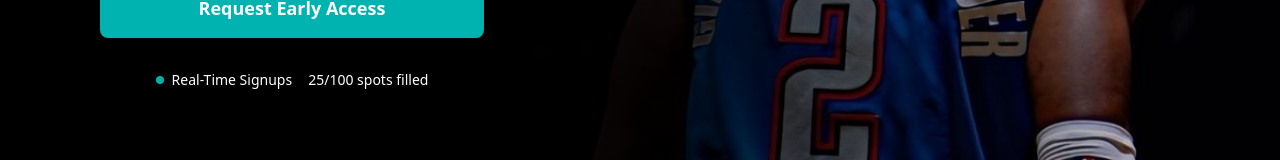
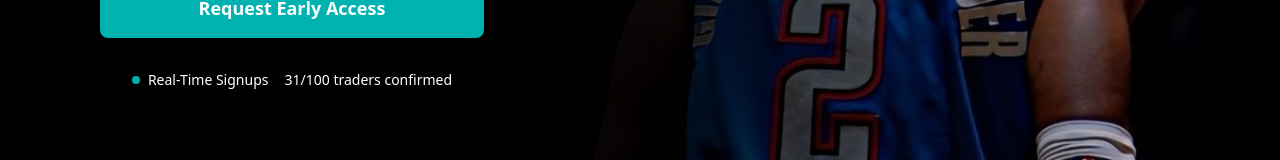
Before and after one commit to aayoawoyemi/courtsharelandingpage, a Next.js app: page / in a window 1280 px wide. Shown: the part 557-717 px from the top of the page. Built offline with nearby package versions, Linux system fonts and the light colour scheme.

Commit message:
feat: Update signup count to 31 and fix favicon conflict

```diff
--- a/src/components/WaitlistForm.tsx
+++ b/src/components/WaitlistForm.tsx
@@ -7,7 +7,7 @@ export default function WaitlistForm() {
   const [submitted, setSubmitted] = useState(false);
 
   // Fixed counter without auto-incrementing
-  const signupCount = 25;
+  const signupCount = 31;
   const totalSpots = 100;
 
   const handleSubmit = (e: React.FormEvent) => {
@@ -83,7 +83,7 @@ export default function WaitlistForm() {
           <span>Real-Time Signups</span>
         </div>
 
-        <span>{signupCount}/{totalSpots} spots filled</span>
+        <span>{signupCount}/{totalSpots} traders confirmed</span>
       </div>
     </div>
   );
```
Also changed, not shown: 1 other file (tests, documents, lock files or other folders).
